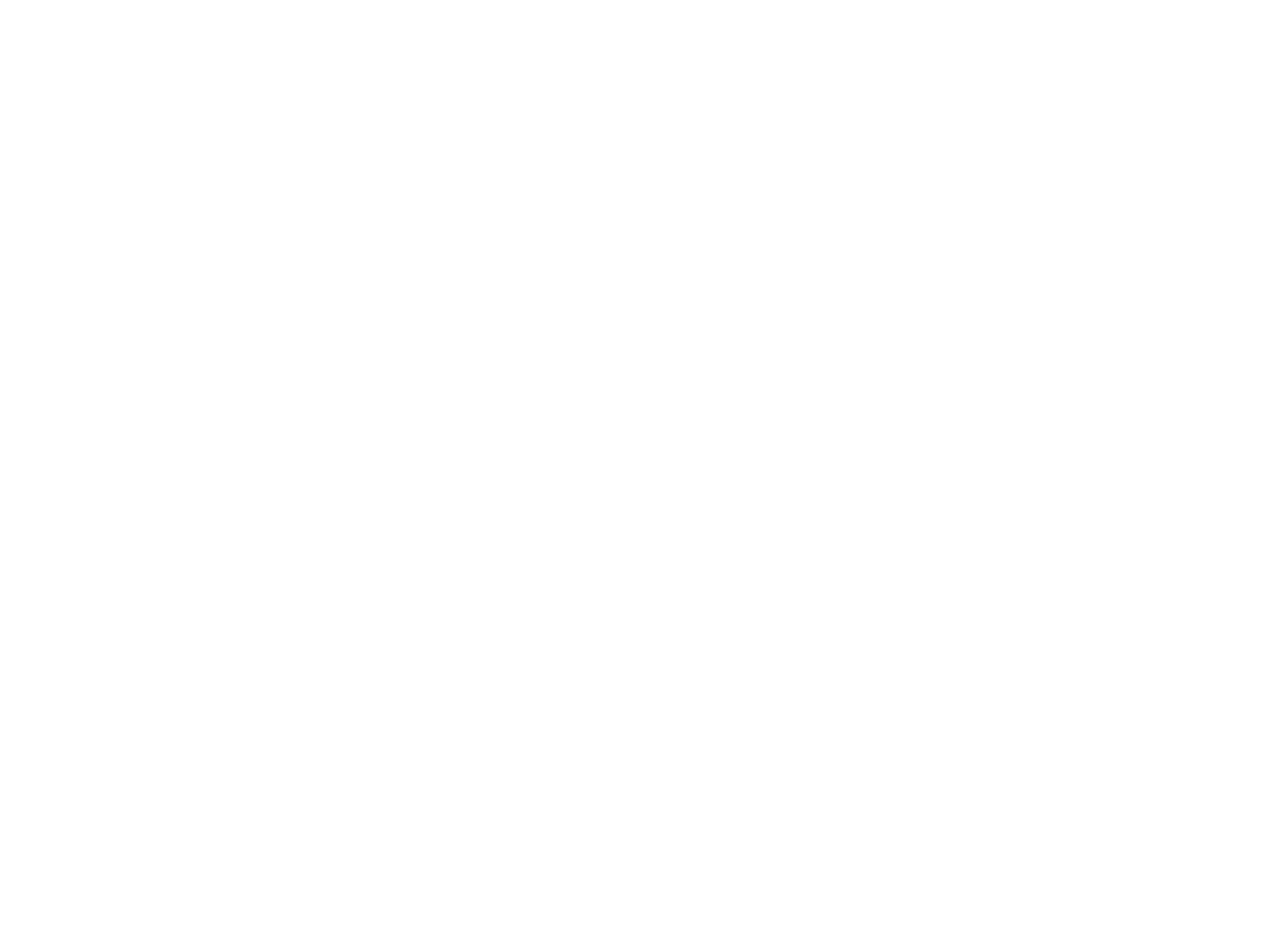
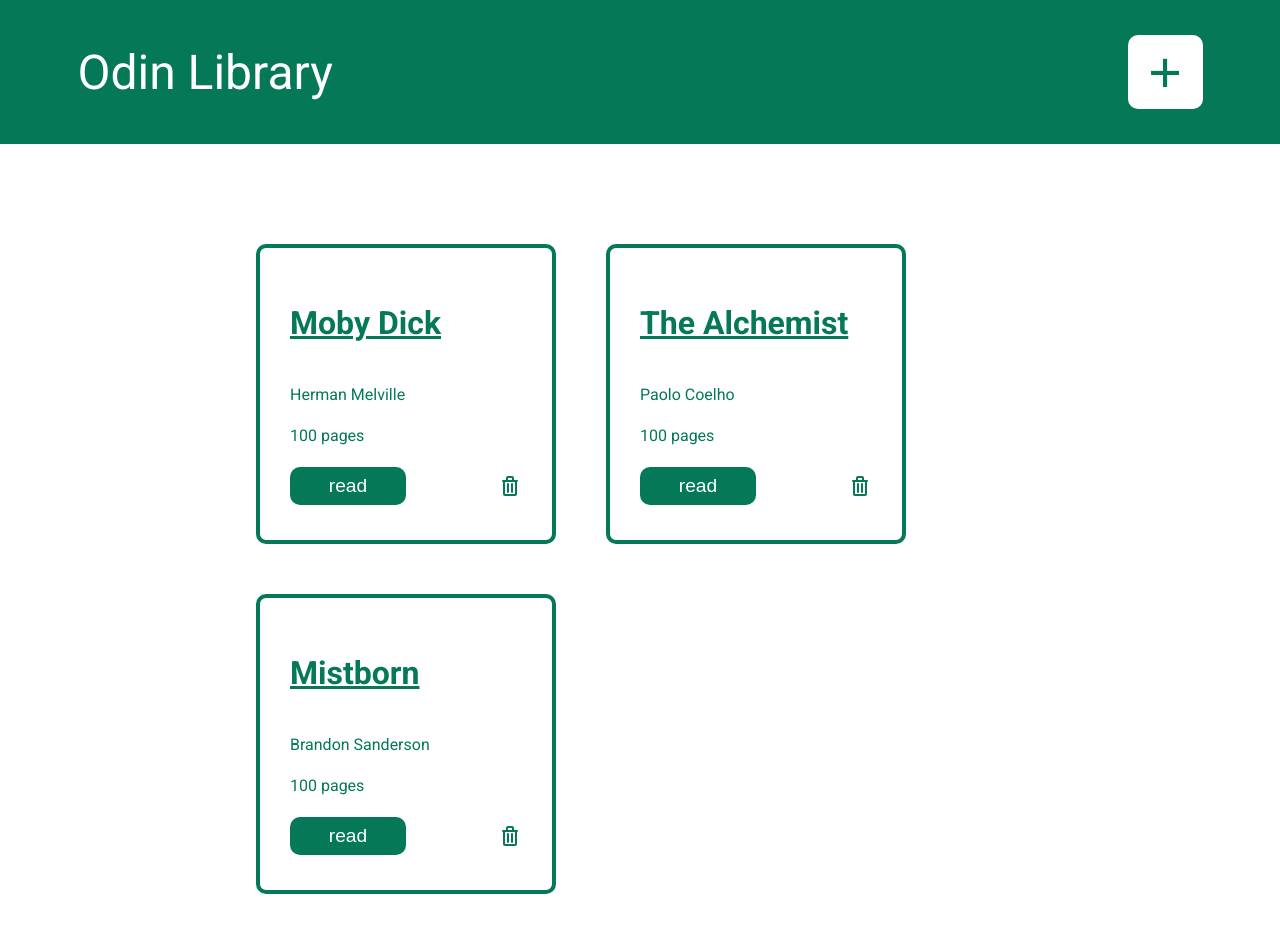
Before and after one commit to menachemlemmer/Library, a plain HTML site: page index.html in a window 1280 px wide. Before the commit the page ends 800 px from the top, so only its background shows below. Drawn offline with Linux system fonts and the light colour scheme.

Commit message:
Create basic page layout

```diff
--- a/index.html
+++ b/index.html
@@ -1,9 +1,115 @@
 <!DOCTYPE html>
 <html lang="en">
   <head>
+    <link rel="preconnect" href="https://fonts.googleapis.com" />
+    <link rel="preconnect" href="https://fonts.gstatic.com" crossorigin />
+    <link
+      href="https://fonts.googleapis.com/css2?family=Roboto:ital,wght@0,100;0,300;0,400;0,500;0,700;0,900;1,100;1,300;1,400;1,500;1,700;1,900&display=swap"
+      rel="stylesheet"
+    />
     <meta charset="UTF-8" />
     <meta name="viewport" content="width=device-width, initial-scale=1.0" />
-    <title>Document</title>
+    <title>Library</title>
+    <link rel="stylesheet" href="styles.css" />
+    <script defer="defer" src="script.js"></script>
   </head>
-  <body></body>
+  <body>
+    <div class="hidden" id="modal">
+      <div class="modalContent">
+        <h2 class="title">Title</h2>
+        <input type="text" id="title" />
+        <h2 class="author">Author</h2>
+        <input type="text" id="author" />
+        <h2 class="pages">Pages</h2>
+        <input type="number" id="pages" />
+        <div class="check">
+          <h2 class="read">Read</h2>
+          <input type="checkbox" id="read" />
+        </div>
+        <button class="submit">Submit</button>
+      </div>
+    </div>
+    <div class="overlay hidden"></div>
+    <header>
+      <p>Odin Library</p>
+      <button id="add">+</button>
+    </header>
+    <div class="main">
+      <div class="card">
+        <h1 class="title">Moby Dick</h1>
+        <p class="author">Herman Melville</p>
+        <p class="pages">100 pages</p>
+        <div class="buttons">
+          <button class="toggleRead">read</button>
+          <svg
+            class="w-6 h-6 text-gray-800 dark:text-white"
+            aria-hidden="true"
+            xmlns="http://www.w3.org/2000/svg"
+            width="24"
+            height="24"
+            fill="none"
+            viewBox="0 0 24 24"
+          >
+            <path
+              stroke="currentColor"
+              stroke-linecap="round"
+              stroke-linejoin="round"
+              stroke-width="2"
+              d="M5 7h14m-9 3v8m4-8v8M10 3h4a1 1 0 0 1 1 1v3H9V4a1 1 0 0 1 1-1ZM6 7h12v13a1 1 0 0 1-1 1H7a1 1 0 0 1-1-1V7Z"
+            />
+          </svg>
+        </div>
+      </div>
+      <div class="card">
+        <h1 class="title">The Alchemist</h1>
+        <p class="author">Paolo Coelho</p>
+        <p class="pages">100 pages</p>
+        <div class="buttons">
+          <button class="toggleRead">read</button>
+          <svg
+            class="w-6 h-6 text-gray-800 dark:text-white"
+            aria-hidden="true"
+            xmlns="http://www.w3.org/2000/svg"
+            width="24"
+            height="24"
+            fill="none"
+            viewBox="0 0 24 24"
+          >
+            <path
+              stroke="currentColor"
+              stroke-linecap="round"
+              stroke-linejoin="round"
+              stroke-width="2"
+              d="M5 7h14m-9 3v8m4-8v8M10 3h4a1 1 0 0 1 1 1v3H9V4a1 1 0 0 1 1-1ZM6 7h12v13a1 1 0 0 1-1 1H7a1 1 0 0 1-1-1V7Z"
+            />
+          </svg>
+        </div>
+      </div>
+      <div class="card">
+        <h1 class="title">Mistborn</h1>
+        <p class="author">Brandon Sanderson</p>
+        <p class="pages">100 pages</p>
+        <div class="buttons">
+          <button class="toggleRead">read</button>
+          <svg
+            class="w-6 h-6 text-gray-800 dark:text-white"
+            aria-hidden="true"
+            xmlns="http://www.w3.org/2000/svg"
+            width="24"
+            height="24"
+            fill="none"
+            viewBox="0 0 24 24"
+          >
+            <path
+              stroke="currentColor"
+              stroke-linecap="round"
+              stroke-linejoin="round"
+              stroke-width="2"
+              d="M5 7h14m-9 3v8m4-8v8M10 3h4a1 1 0 0 1 1 1v3H9V4a1 1 0 0 1 1-1ZM6 7h12v13a1 1 0 0 1-1 1H7a1 1 0 0 1-1-1V7Z"
+            />
+          </svg>
+        </div>
+      </div>
+    </div>
+  </body>
 </html>
--- a/styles.css
+++ b/styles.css
@@ -0,0 +1,173 @@
+body {
+  font-family: "Roboto", sans-serif;
+  margin: 0;
+  color: #047857;
+}
+
+header {
+  width: 100%;
+  height: 3em;
+  background-color: #047857;
+  color: white;
+  font-size: 3rem;
+  display: flex;
+  align-items: center;
+  justify-content: space-around;
+  gap: 50vw;
+}
+
+input[type="text"],
+input[type="number"] {
+  width: 90%;
+  color: #047857;
+  border: none;
+  border-bottom: 2px solid #047857;
+  outline: none;
+  margin-bottom: 12px;
+  height: 1.3em;
+  transition: all 0.3s ease;
+  font-size: large;
+}
+
+input[type="text"]:focus,
+input[type="number"]:focus {
+  padding-top: 30px;
+  caret-color: #047857;
+}
+
+input[type="checkbox"] {
+  appearance: none;
+  outline: 2px solid #047857;
+  height: 2em;
+  width: 2em;
+  border-radius: 4px;
+  cursor: pointer;
+  transition-duration: 0.3s;
+}
+
+input:checked {
+  background-color: #047857;
+}
+
+p {
+  margin: 0;
+}
+
+h1 {
+  text-decoration: underline;
+}
+
+h2 {
+  margin: 0;
+}
+
+#add {
+  height: 1.3em;
+  width: 1.3em;
+  border: none;
+  background-color: white;
+  padding: 0;
+  font-size: larger;
+  border-radius: 10px;
+  color: #047857;
+  transition: background-color 0.5s ease;
+}
+
+#add:hover {
+  background-color: #047857;
+  color: white;
+  border: 4px solid white;
+}
+
+.main {
+  margin: 100px 20%;
+  display: grid;
+  grid-template-columns: repeat(auto-fit, minmax(150px, 300px));
+  grid-auto-rows: 300px;
+  gap: 50px;
+}
+
+.card {
+  padding: 30px;
+  display: flex;
+  flex-direction: column;
+  gap: 12px;
+  border: 4px solid #047857;
+  border-radius: 10px;
+  justify-content: space-around;
+}
+
+.toggleRead {
+  height: 2em;
+  width: 50%;
+  border-radius: 10px;
+  border: none;
+  background-color: #047857;
+  color: white;
+  font-size: larger;
+  transition: background-color 0.5s ease;
+}
+
+.toggleRead:hover,
+.submit:hover {
+  background-color: white;
+  color: #047857;
+  border: 2px solid #047857;
+}
+
+.buttons,
+.check {
+  width: 100%;
+  display: flex;
+  align-items: center;
+  justify-content: space-between;
+}
+
+.modalContent {
+  height: 540px;
+  width: 300px;
+  display: grid;
+  grid-template-rows: repeat(7, 1fr) 2fr;
+  border: 4px solid #047857;
+  border-radius: 10px;
+  background-color: white;
+  padding: 30px;
+  gap: 25px;
+}
+
+#modal {
+  position: absolute;
+  top: 50%;
+  left: 50%;
+  transform: translate(-50%, -50%);
+  z-index: 2;
+  transition: all linear 1s;
+}
+
+.submit {
+  background-color: #047857;
+  border: none;
+  color: white;
+  height: 2em;
+  border-radius: 10px;
+  font-size: larger;
+  margin-top: 20px;
+  transition: background-color 0.5s ease;
+}
+
+.overlay {
+  position: fixed;
+  top: 0;
+  bottom: 0;
+  left: 0;
+  right: 0;
+  width: 100%;
+  height: 100%;
+  background: rgba(0, 0, 0, 0.5);
+  backdrop-filter: blur(3px);
+  z-index: 1;
+}
+
+.hidden {
+  display: none;
+}
```
